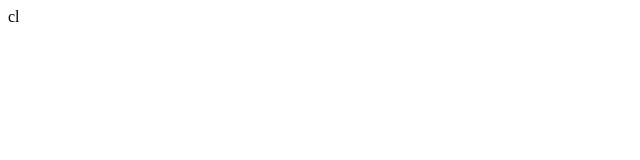
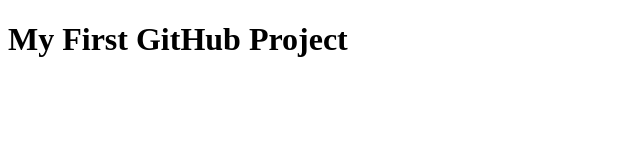
Before and after one commit to NaamaLevi98/GitHubProject, a plain HTML site: page index.html in a window 1280 px wide. Shown: the whole page, without its empty margins (0-640 px from the left). Drawn offline with Linux system fonts and the light colour scheme.

Commit message:
New Title

```diff
--- a/index.html
+++ b/index.html
@@ -6,6 +6,6 @@
     <title>Document</title>
 </head>
 <body>
-    cl
+    <h1>My First GitHub Project</h1>
 </body>
 </html>
```
